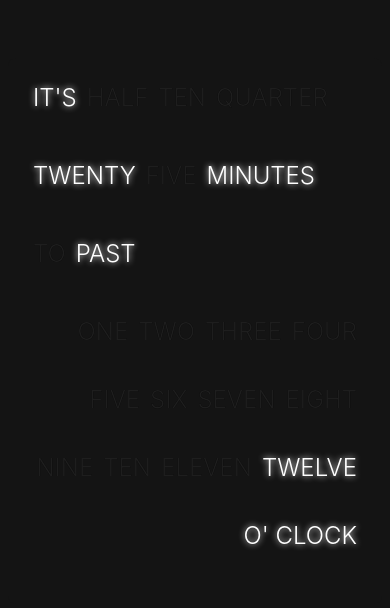
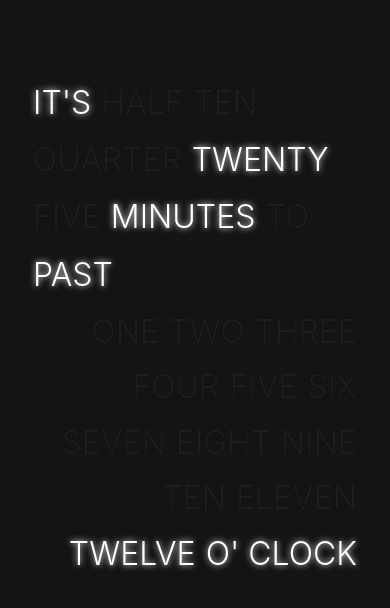
Before and after one commit to IlyaMeli/wordsclock, a plain HTML site: page index.html in a window 390 px wide. Drawn offline with Linux system fonts and the light colour scheme.

Commit message:
css for mobile3

```diff
--- a/style.css
+++ b/style.css
@@ -52,12 +52,12 @@ body {
 
 @media only screen and (max-width: 600px) {
   .number {
-    font-size: 1.5rem;
+    font-size: 2rem;
     padding: 5px;
   }
 
   .words-box {
-    font-size: 1.5rem;
+    font-size: 2rem;
 
   }
   .container{
```
